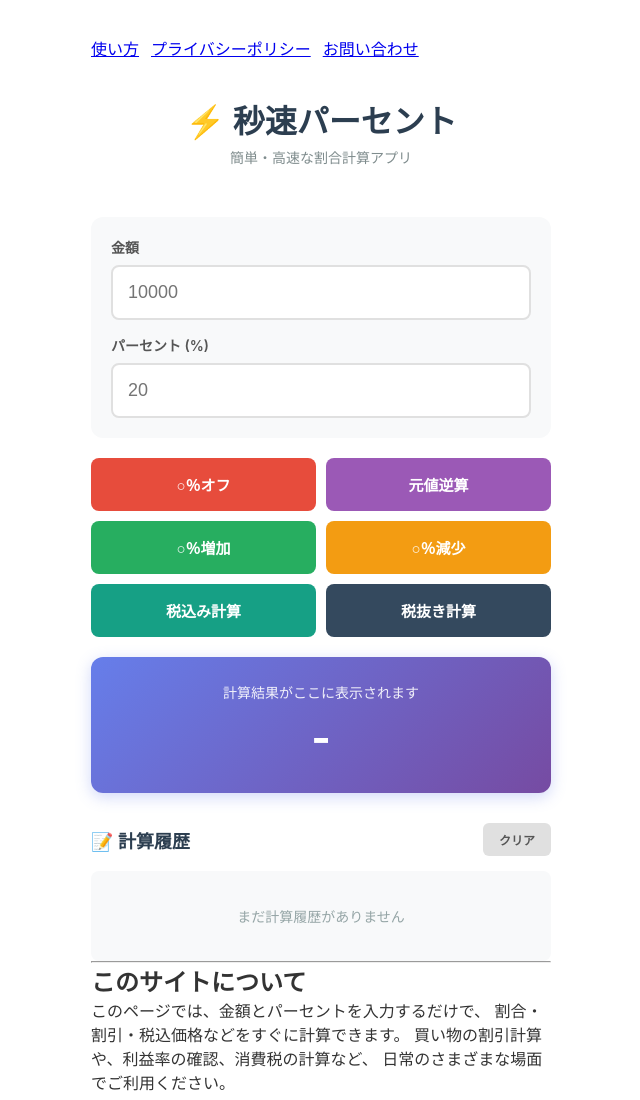
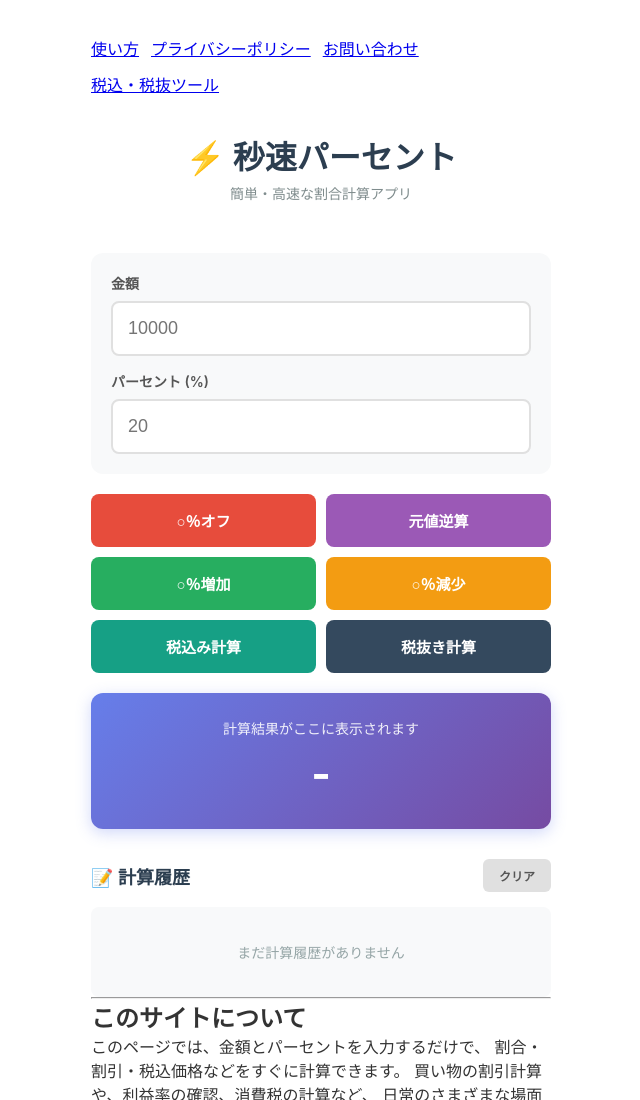
Before and after one commit to forplugin1230-hue/percent-app, a plain HTML site: page index.html in a window 1280 px wide. Shown: the top 1100 px of the page, without its empty margins (319-959 px from the left). Drawn offline with Linux system fonts and the light colour scheme.

Commit message:
Update index.html

```diff
--- a/index.html
+++ b/index.html
@@ -8,6 +8,7 @@
   <a href="howto.html">使い方</a>
   <a href="privacy.html">プライバシーポリシー</a>
   <a href="contact.html">お問い合わせ</a>
+  <a href="https://tax-calculator-theta-six.vercel.app">税込・税抜ツール</a>
 </nav>
     <style>
         * {
```
